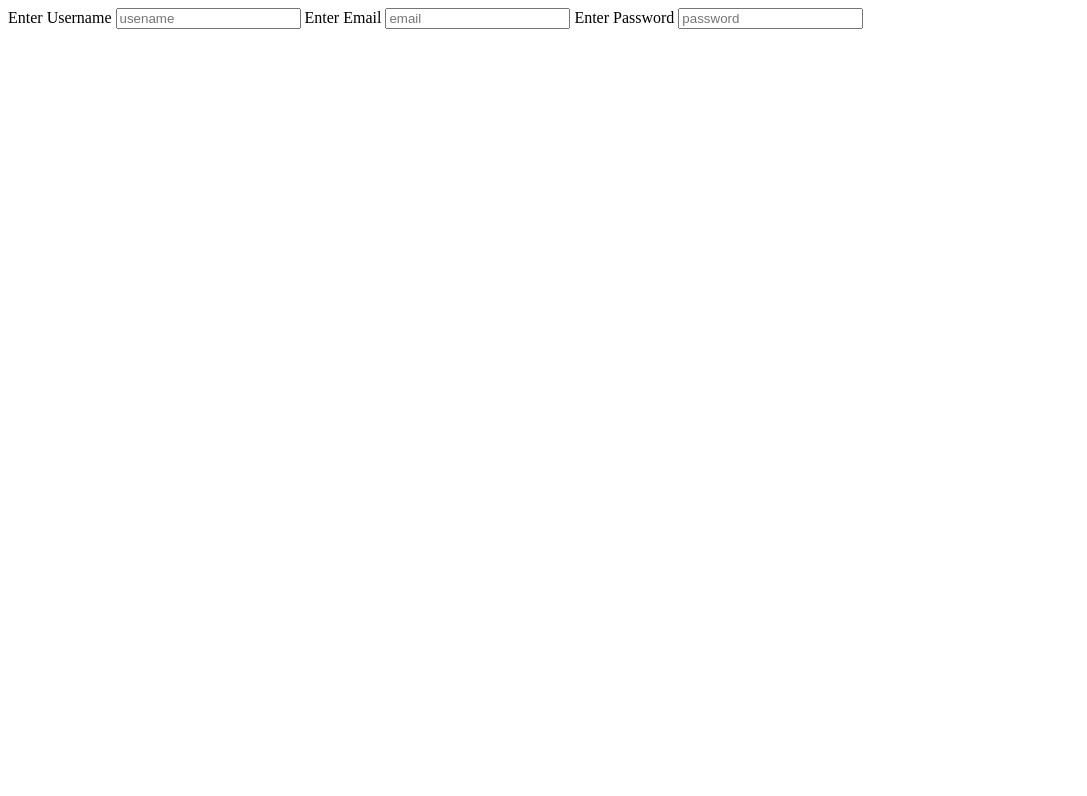
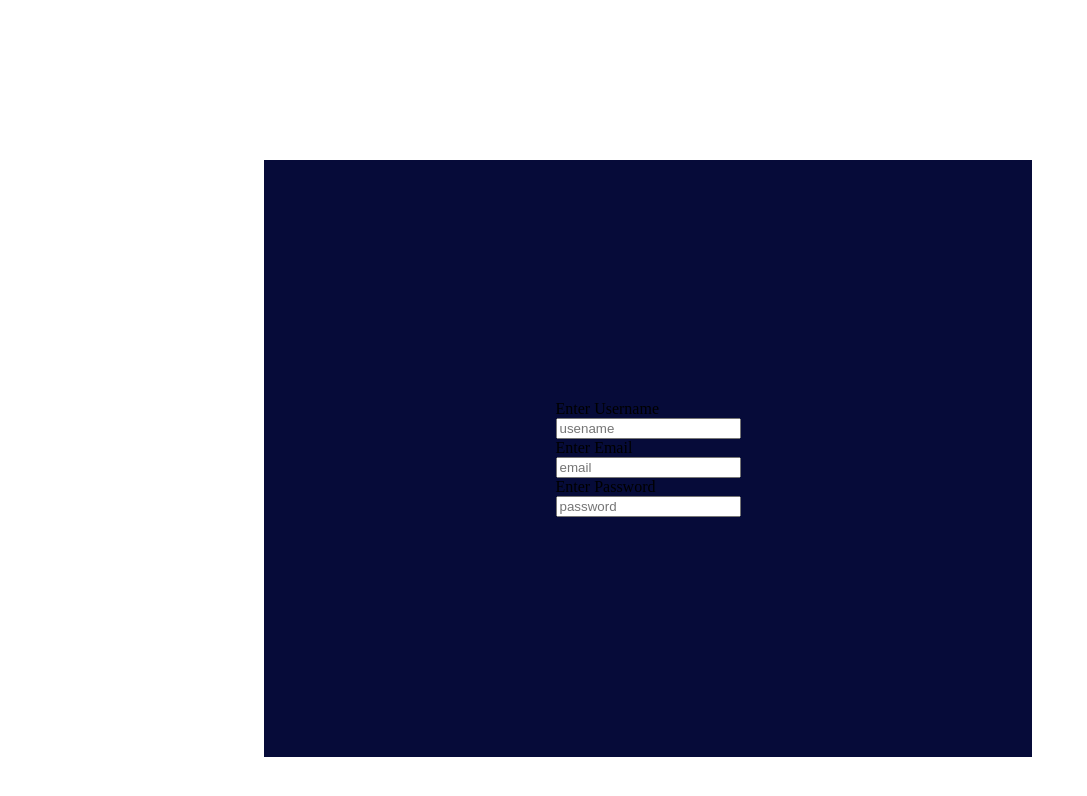
Before and after one commit to SURAJ16S/webdev, a website: page loginup.html in a window 1280 px wide. Shown: the whole page, without its empty margins (0-1087 px from the left). Drawn offline with Linux system fonts and the light colour scheme.

Commit message:
commited

```diff
--- a/loginup.html
+++ b/loginup.html
@@ -7,7 +7,16 @@
     <title>Signin/Sign-up</title>
 
     <style>
+.container{
+    align-items: center;
+    display: flex;
+    flex-direction: column;
+    padding: 30vh 30vw;
+    margin: 20vh 20vw;
+    background-color: #060b39;
+}
 
+.
     </style>
 
 </head>
```
